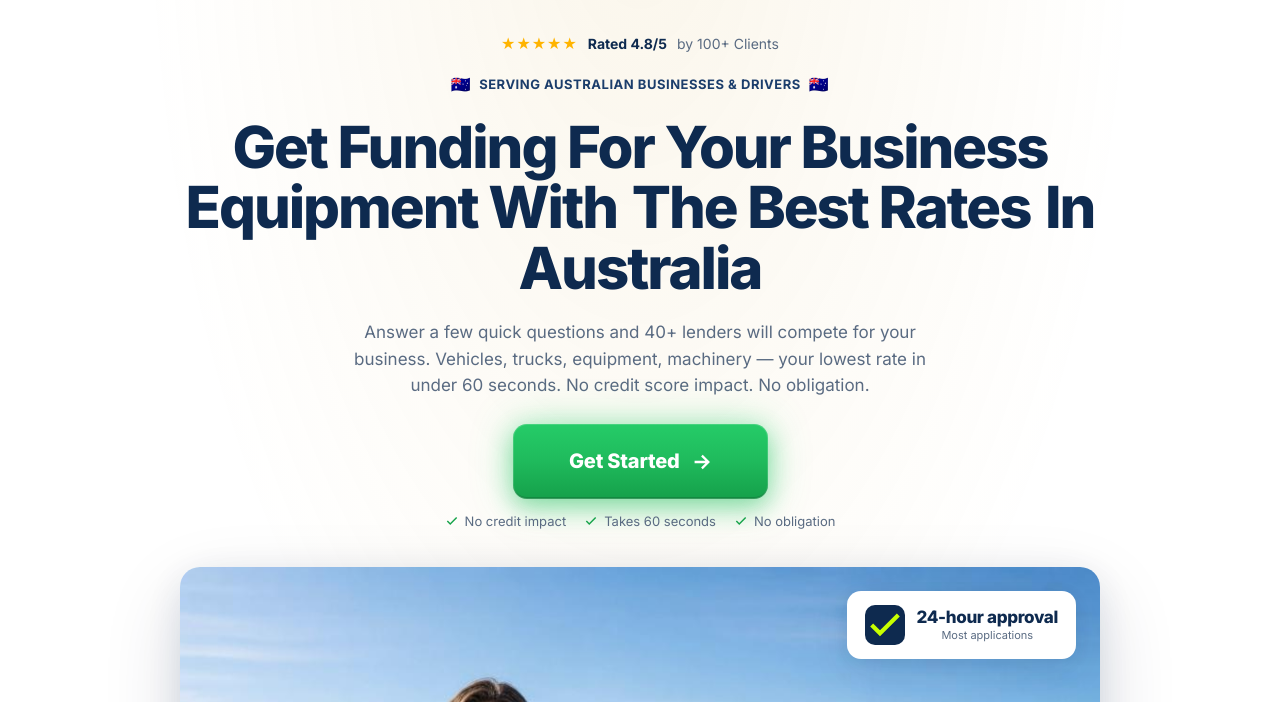
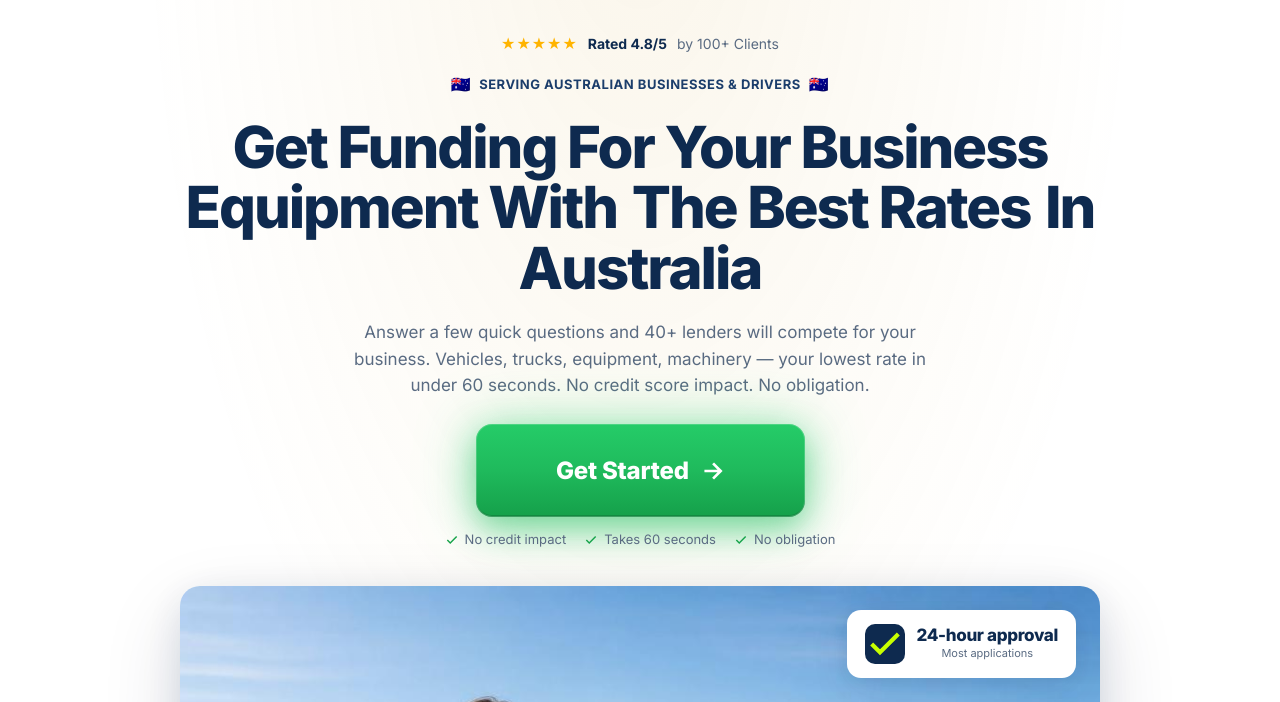
Before and after one commit to scalblio23/quickchoice, a plain HTML site: page index.html in a window 1280 px wide. Shown: the part 98-800 px from the top of the page. Drawn offline with Linux system fonts and the light colour scheme.

Commit message:
Update index.html

```diff
--- a/index.html
+++ b/index.html
@@ -171,9 +171,9 @@ src="https://www.facebook.com/tr?id=1977675273118337&ev=PageView&noscript=1"/></
     background: linear-gradient(180deg, #25CC68 0%, #1FBA5C 50%, #15A04A 100%);
     background-color: #1FBA5C;
     color: #FFFFFF !important;
-    padding: 22px 56px;
-    border-radius: 14px;
-    font-size: 20px;
+    padding: 28px 80px;
+    border-radius: 16px;
+    font-size: 24px;
     font-weight: 800;
     text-decoration: none;
     display: inline-flex;
@@ -183,10 +183,10 @@ src="https://www.facebook.com/tr?id=1977675273118337&ev=PageView&noscript=1"/></
     cursor: pointer;
     transition: transform 0.25s cubic-bezier(0.4, 0, 0.2, 1), box-shadow 0.25s ease, filter 0.25s ease;
     box-shadow:
-      0 0 0 1px rgba(255,255,255,0.15) inset,
+      0 0 0 1px rgba(255,255,255,0.18) inset,
       0 -2px 0 rgba(0,0,0,0.15) inset,
-      0 8px 24px rgba(31,186,92,0.45),
-      0 0 40px rgba(52,217,118,0.35);
+      0 12px 32px rgba(31,186,92,0.50),
+      0 0 60px rgba(52,217,118,0.40);
     font-family: 'Inter', 'Helvetica Neue', Helvetica, Arial, sans-serif;
     letter-spacing: -0.01em;
     position: relative;
@@ -222,7 +222,8 @@ src="https://www.facebook.com/tr?id=1977675273118337&ev=PageView&noscript=1"/></
   .btn-primary svg { transition: transform 0.2s; }
   .btn-primary:hover svg { transform: translateX(4px); }
   @media (max-width: 720px) {
-    .btn-primary { padding: 20px 28px; font-size: 18px; width: 100%; max-width: 420px; justify-content: center; }
+    .btn-primary { padding: 24px 32px; font-size: 21px; width: 100%; max-width: 460px; justify-content: center; gap: 12px; }
+    .btn-primary svg { width: 24px; height: 24px; }
   }
 
   .cta-microcopy {
@@ -699,7 +700,7 @@ src="https://www.facebook.com/tr?id=1977675273118337&ev=PageView&noscript=1"/></
 
     <a href="/quiz" class="btn-primary fade-up d1">
           Get Started
-          <svg width="22" height="22" viewBox="0 0 24 24" fill="none" stroke="currentColor" stroke-width="2.5"><path d="M5 12h14M13 5l7 7-7 7"/></svg>
+          <svg width="26" height="26" viewBox="0 0 24 24" fill="none" stroke="currentColor" stroke-width="2.5"><path d="M5 12h14M13 5l7 7-7 7"/></svg>
     </a>
 
     <div class="cta-microcopy fade-up d2">
@@ -1078,7 +1079,7 @@ src="https://www.facebook.com/tr?id=1977675273118337&ev=PageView&noscript=1"/></
     <p>Join thousands of Australians who've used Quick Choice to compare and secure asset finance. No obligation, no credit impact, no pushy sales calls.</p>
     <a href="/quiz" class="btn-primary">
       Get Started
-      <svg width="22" height="22" viewBox="0 0 24 24" fill="none" stroke="currentColor" stroke-width="2.5"><path d="M5 12h14M13 5l7 7-7 7"/></svg>
+      <svg width="26" height="26" viewBox="0 0 24 24" fill="none" stroke="currentColor" stroke-width="2.5"><path d="M5 12h14M13 5l7 7-7 7"/></svg>
     </a>
   </div>
 </section>
```
